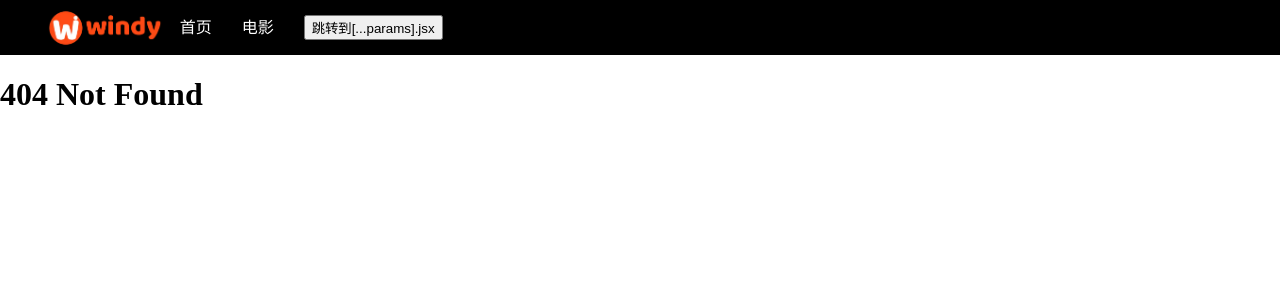
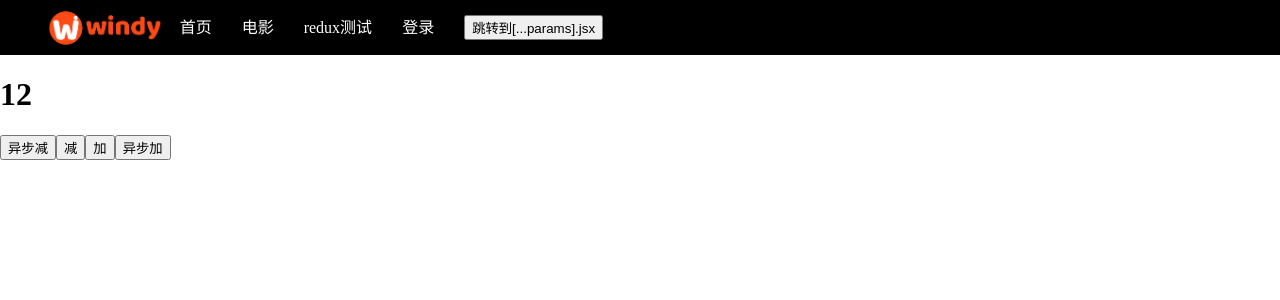
Before and after one commit to joywins-y/duyi-nextjs-learn, a Next.js app: page /redux in a window 1280 px wide. Before the commit this address had no page. Shown: the top 300 px of the page. Built offline with nearby package versions, Linux system fonts and the light colour scheme.

Commit message:
1-10: 使用redux

```diff
--- a/components/Header/index.jsx
+++ b/components/Header/index.jsx
@@ -36,6 +36,16 @@ export default () => {
           </Link>
         </li> */}
         <li>
+          <Link href="/redux">
+            <a>redux测试</a>
+          </Link>
+        </li>
+        <li>
+          <Link href="/login">
+            <a>登录</a>
+          </Link>
+        </li>
+        <li>
           <button
             onClick={() => {
               router.push('/movies/[...params]', '/movies/a/b/c');
--- a/package.json
+++ b/package.json
@@ -16,6 +16,10 @@
     "http-proxy-middleware": "^2.0.2",
     "next": "^12.0.10",
     "react": "^17.0.2",
-    "react-dom": "^17.0.2"
+    "react-dom": "^17.0.2",
+    "react-redux": "^7.2.6",
+    "redux": "^4.1.2",
+    "redux-devtools-extension": "^2.13.9",
+    "redux-thunk": "^2.4.1"
   }
 }
--- a/pages/_app.jsx
+++ b/pages/_app.jsx
@@ -1,11 +1,17 @@
 import Header from '../components/Header';
 import './global.css';
+import { Provider } from 'react-redux';
+import makeStore from '../store';
 
 export default ({ Component, pageProps }) => {
+  const { _initialState, ...rest } = pageProps;
+
   return (
-    <div>
-      <Header />
-      <Component {...pageProps} />
-    </div>
+    <Provider store={makeStore(_initialState)}>
+      <div>
+        <Header />
+        <Component {...rest} />
+      </div>
+    </Provider>
   );
 };
--- /dev/null
+++ b/pages/redux.jsx
@@ -0,0 +1,71 @@
+import React, { useEffect } from 'react';
+import { connect } from 'react-redux';
+import * as actions from '../store/actions/counter';
+import makeStore from "../store";
+
+function Page({ number, increase, decrease, asyncIncrease, asyncDecrease }) {
+  useEffect(() => {
+    asyncIncrease && asyncIncrease();
+  }, [asyncIncrease]);
+  return (
+    <div>
+      <h1>{number}</h1>
+      <p>
+        <button onClick={asyncDecrease}>异步减</button>
+        <button onClick={decrease}>减</button>
+        <button onClick={increase}>加</button>
+        <button onClick={asyncIncrease}>异步加</button>
+      </p>
+    </div>
+  );
+}
+
+function mapState(state) {
+  return {
+    number: state.counter,
+  };
+}
+
+function mapDispatch(dispatch) {
+  return {
+    increase() {
+      dispatch(actions.increase());
+    },
+    decrease() {
+      dispatch(actions.decrease());
+    },
+    asyncIncrease() {
+      dispatch(actions.asyncIncrease());
+    },
+    asyncDecrease() {
+      dispatch(actions.asyncDecrease());
+    },
+  };
+}
+
+// export default connect(mapState, mapDispatch)(Page);
+
+const Wrapper = connect(mapState, mapDispatch)(Page);
+
+export default Wrapper;
+
+/**
+ * getServerSideProps
+ * 向仓库中添加一些数据
+ * 服务端仓库使用流程：
+ * 页面组件渲染前
+ * 1. 新建一个无状态仓库
+ * 2. 触发action改动仓库
+ * 3. 返回一个特殊的属性，将该仓库的数据返回
+ * 4. 服务器_app运行，使用默认值创建仓库
+ */
+export async function getServerSideProps() {
+  const store = makeStore();
+  await store.dispatch(actions.asyncIncrease());
+  // 仓库有数据了
+  return {
+    props: {
+      _initialState: store.getState(),
+    },
+  };
+}
--- /dev/null
+++ b/store/actions/counter.js
@@ -0,0 +1,34 @@
+export const actionTypes = {
+  increase: 'counter/increase',
+  decrease: 'counter/decrease',
+  asyncIncrease: 'counter/asyncIncrease',
+  asyncDecrease: 'counter/asyncDecrease',
+};
+
+function delay(duration) {
+  return new Promise((resolve) => {
+    setTimeout(resolve, duration);
+  });
+}
+
+export function increase() {
+  return { type: actionTypes.increase };
+}
+
+export function decrease() {
+  return { type: actionTypes.decrease };
+}
+
+export function asyncIncrease() {
+  return async function (dispatch) {
+    await delay(1000);
+    dispatch(increase());
+  };
+}
+
+export function asyncDecrease() {
+  return async function (dispatch) {
+    await delay(1000);
+    dispatch(decrease());
+  };
+}
--- /dev/null
+++ b/store/index.js
@@ -0,0 +1,37 @@
+import { createStore, applyMiddleware } from 'redux';
+import reducer from './reducers';
+import thunk from 'redux-thunk';
+import { composeWithDevTools } from 'redux-devtools-extension';
+import { isBrowser } from '../utils/util';
+
+let store;
+
+/**
+ * 创建仓库的函数
+ * 该函数保证 如果是服务器端 每一次调用产生一个新的仓库
+ * 如果是客户端 每一次调用返回同一个仓库
+ * @param {*} initialState 仓库的初始值
+ */
+export default function (initialState) {
+  // if (isBrowser() && store) {
+  //   // 客户端 返回已有仓库
+  //   return store;
+  // }
+  if (isBrowser()) {
+    // 客户端
+    if (!store) {
+      store = create(initialState);
+    }
+    // 返回已有仓库
+    return store;
+  }
+  return create(initialState);
+}
+
+function create(initialState) {
+  return createStore(
+    reducer,
+    initialState,
+    composeWithDevTools(applyMiddleware(thunk))
+  );
+}
--- /dev/null
+++ b/store/reducers/counter.js
@@ -0,0 +1,12 @@
+import { actionTypes } from '../actions/counter';
+
+export default function (state = 10, { type }) {
+  switch (type) {
+    case actionTypes.increase:
+      return state + 1;
+    case actionTypes.decrease:
+      return state - 1;
+    default:
+      return state;
+  }
+}
--- /dev/null
+++ b/store/reducers/index.js
@@ -0,0 +1,6 @@
+import counter from './counter';
+import { combineReducers } from 'redux';
+
+export default combineReducers({
+  counter,
+});
```
Also changed, not shown: 1 other file (tests, documents, lock files or other folders).
